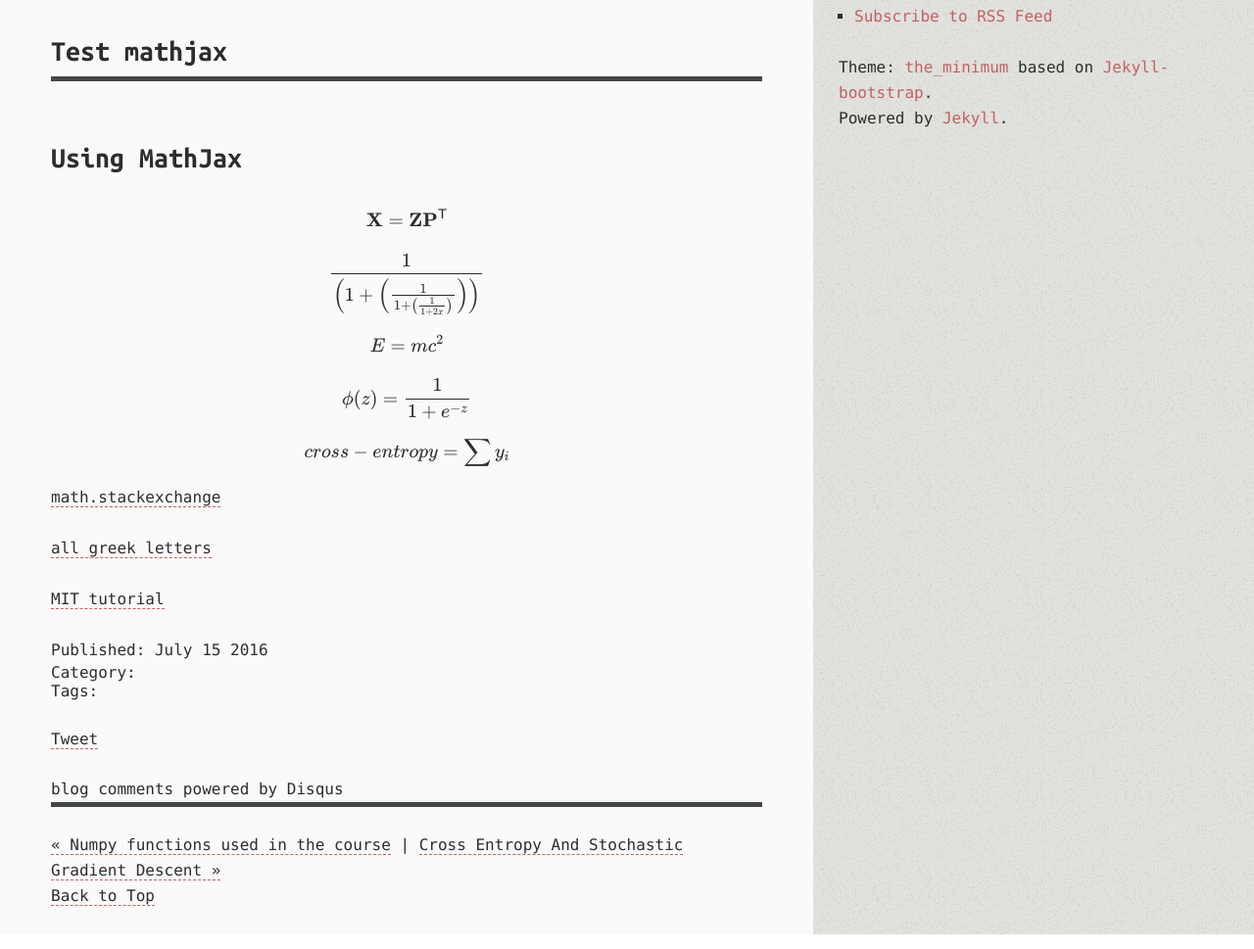
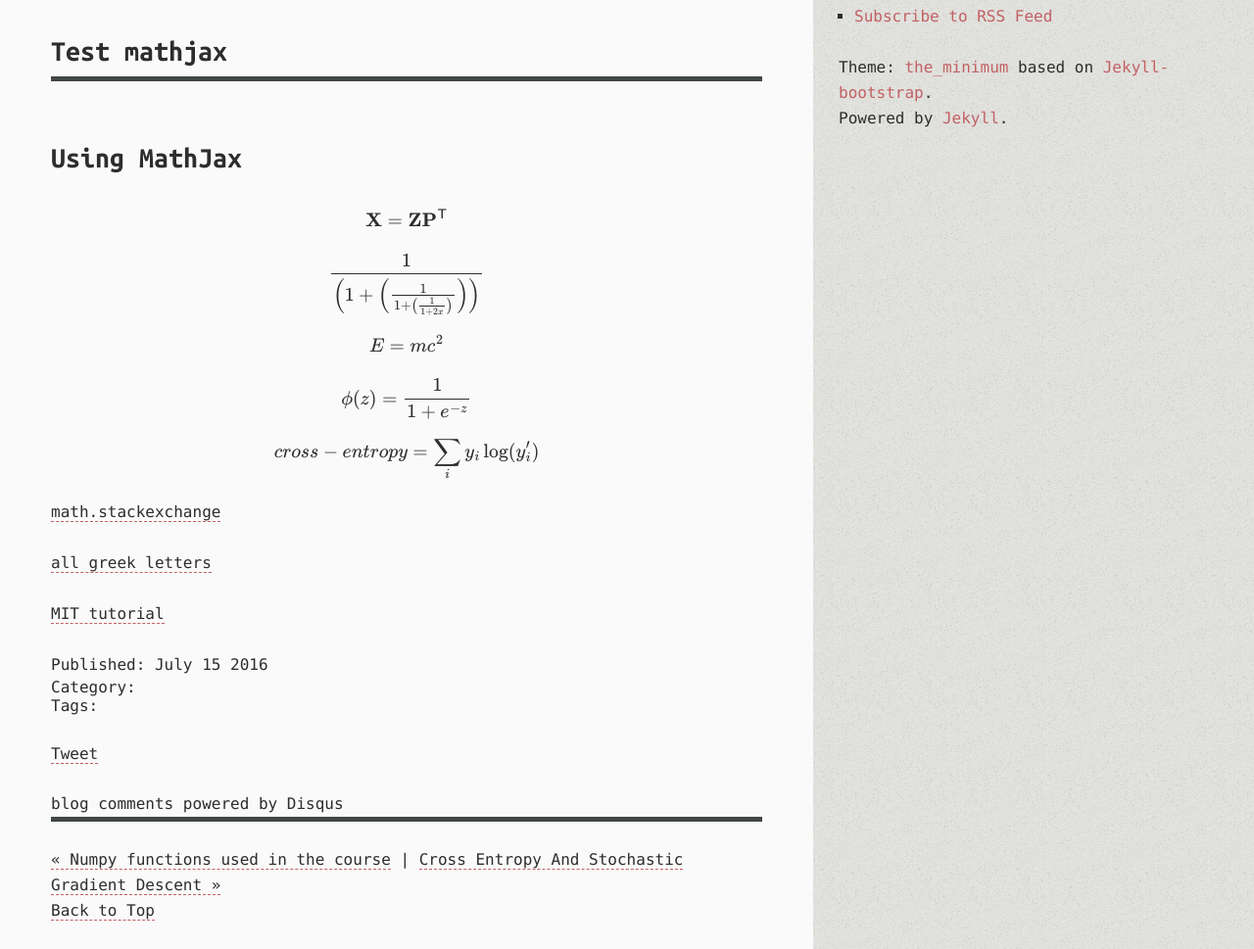
Before and after one commit to BrianPin/brianpin.github.io, a Jekyll site: the page built from _posts/2016-07-15-initial-mathjax-test.markdown, in a window 1280 px wide. Shown: the part 330-1299 px from the top of the page at 98% size. Built offline with Jekyll 4.4.1, drawn with Linux system fonts in a browser that asks for light colours; Markdown is read by kramdown in place of the engine named in the settings; formulas are drawn with MathJax 3; comment, search, counter and statistics services are not loaded.

Commit message:
mathjax problem

```diff
--- a/_posts/2016-07-15-initial-mathjax-test.markdown
+++ b/_posts/2016-07-15-initial-mathjax-test.markdown
@@ -18,7 +18,7 @@ $$ \frac{1}{\left(1+\left(\frac{1}{1+\left(\frac{1}{1+2x}\right)}\right)\right)}
 $$ \phi(z) = \frac{1}{1+e^{-z}} $$
 
 
-$$ cross-entropy = \sum y_i $$
+$$ cross-entropy = \sum_i y_i \log(y_i')$$
 
 
 [math.stackexchange](http://meta.math.stackexchange.com/questions/5020/mathjax-basic-tutorial-and-quick-reference)
```
